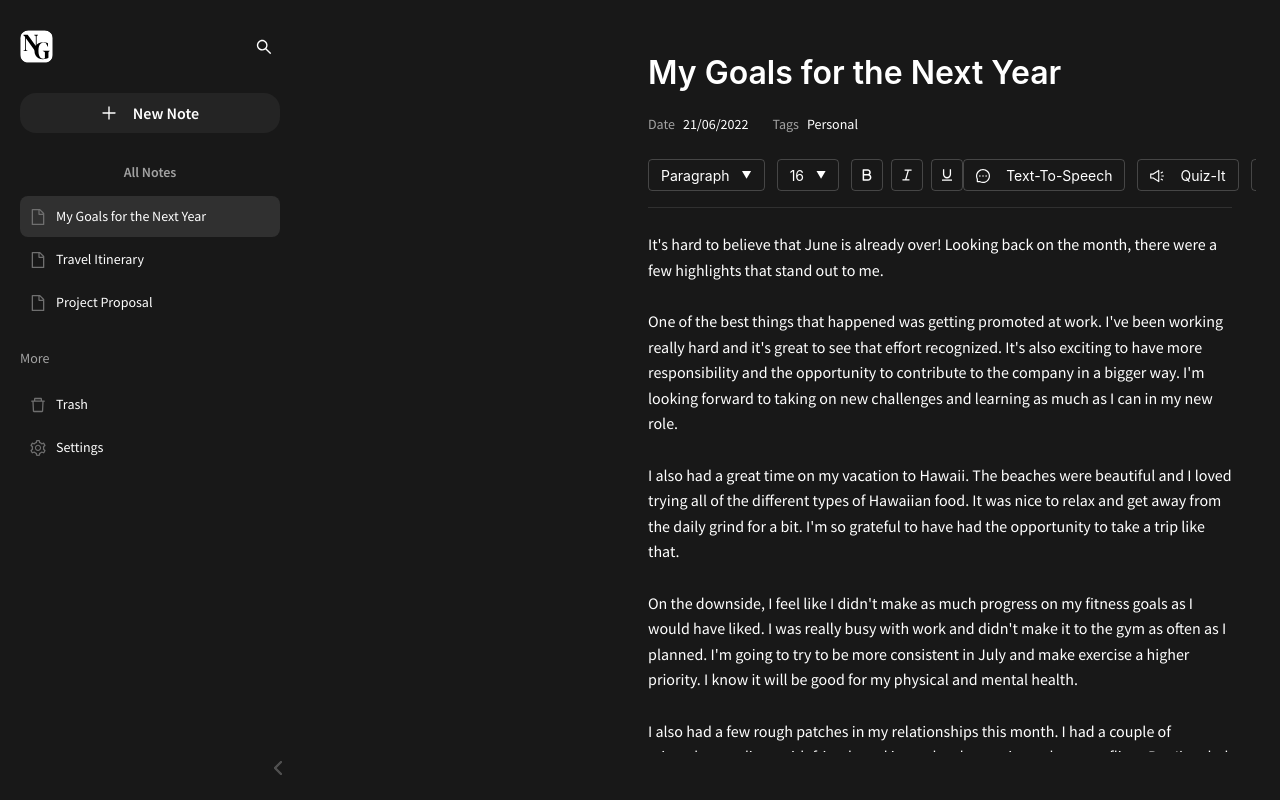
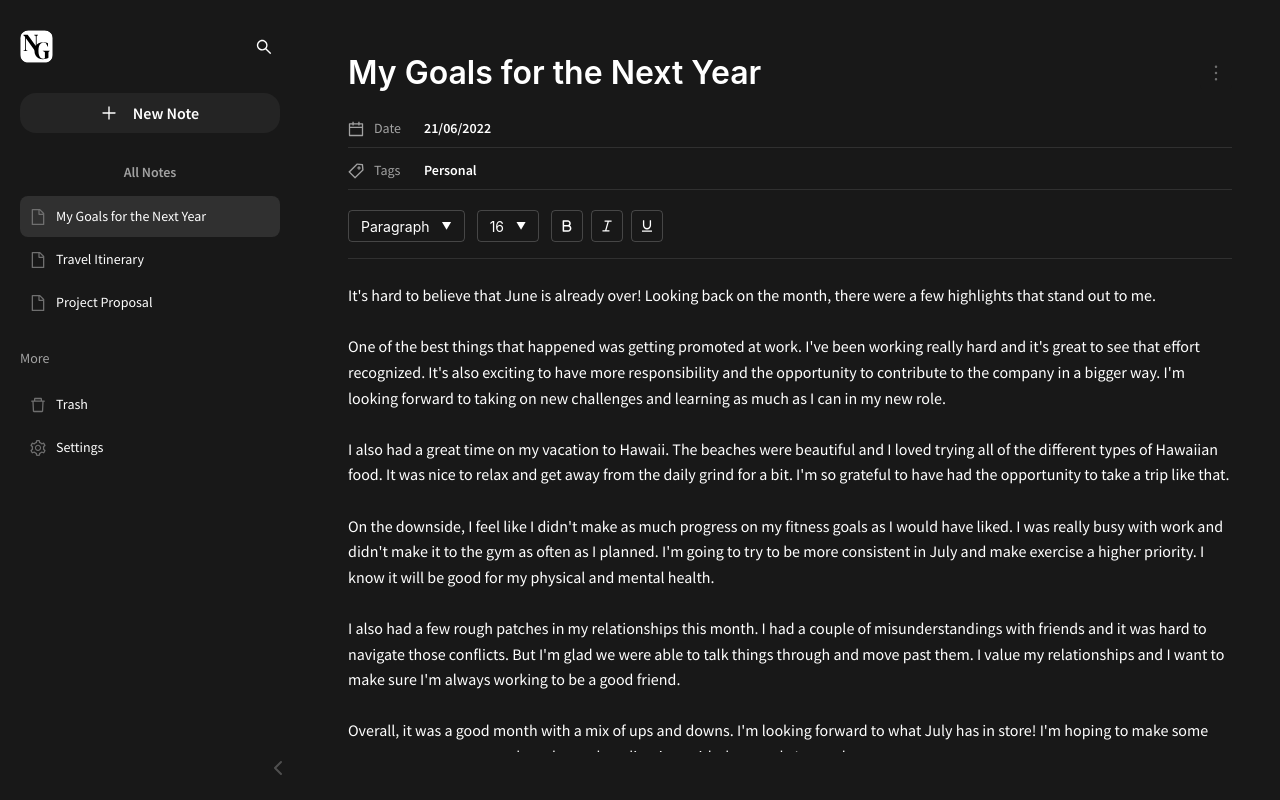
Before and after one commit to Rider9797/SE-Project, a React (Vite) app in the folder frontend/: page /Dashboard/1/edit in a window 1280 px wide. Built offline with nearby package versions, Linux system fonts and the light colour scheme.

Commit message:
done all the fronted cause im the goat

```diff
--- a/frontend/src/components/NoteEditor.tsx
+++ b/frontend/src/components/NoteEditor.tsx
@@ -1,15 +1,12 @@
-// components/NoteEditor.tsx
 import React, { useState } from 'react';
 import { Input, Button, Dropdown, Menu, Typography } from 'antd';
 import {
   BoldOutlined,
   ItalicOutlined,
   UnderlineOutlined,
-  AlignLeftOutlined,
-  MoreOutlined,
-  MessageOutlined,
-  SoundOutlined,
-  FileTextOutlined
+  CalendarOutlined,
+  TagOutlined,
+  MoreOutlined
 } from '@ant-design/icons';
 import '../styles/NoteEditor.css';
 
@@ -42,9 +39,19 @@ Overall, it was a good month with a mix of ups and downs. I'm looking forward to
     ]} />
   );
 
+  // More options menu
+  const moreOptions = (
+    <Menu items={[
+      { key: '1', label: 'Delete Note' },
+      { key: '2', label: 'Duplicate Note' },
+      { key: '3', label: 'Export as PDF' },
+    ]} />
+  );
+
   return (
     <div className="note-editor-container">
       <div className="note-editor-header">
+        <div className="title-and-more">
           <Input
             className="note-title-input"
             value={noteTitle}
@@ -53,15 +60,22 @@ Overall, it was a good month with a mix of ups and downs. I'm looking forward to
             placeholder="Note Title"
           />
 
-        <div className="note-meta">
-          <div className="note-meta-item">
-            <span className="meta-label">Date</span>
-            <span className="meta-value">{date}</span>
+          <Dropdown overlay={moreOptions} trigger={['click']} placement="bottomRight">
+            <Button icon={<MoreOutlined />} className="more-options-btn" />
+          </Dropdown>
         </div>
 
-          <div className="note-meta-item">
-            <span className="meta-label">Tags</span>
-            <span className="meta-value">{tags.join(', ')}</span>
+        <div className="meta-container">
+          <div className="meta-item">
+            <CalendarOutlined className="meta-icon" />
+            <div className="meta-label">Date</div>
+            <div className="meta-value">{date}</div>
+          </div>
+
+          <div className="meta-item">
+            <TagOutlined className="meta-icon" />
+            <div className="meta-label">Tags</div>
+            <div className="meta-value">{tags.join(', ')}</div>
           </div>
         </div>
       </div>
@@ -84,18 +98,6 @@ Overall, it was a good month with a mix of ups and downs. I'm looking forward to
             <Button className="icon-button"><UnderlineOutlined /></Button>
           </div>
         </div>
-
-        <div className="toolbar-right">
-          <Button className="action-button" icon={<MessageOutlined />}>
-            <span className="button-text">Text-To-Speech</span>
-          </Button>
-          <Button className="action-button" icon={<SoundOutlined />}>
-            <span className="button-text">Quiz-It</span>
-          </Button>
-          <Button className="action-button" icon={<FileTextOutlined />}>
-            <span className="button-text">Summarize</span>
-          </Button>
-        </div>
       </div>
 
       <div className="note-content-area">
--- a/frontend/src/styles/MainLayout.css
+++ b/frontend/src/styles/MainLayout.css
@@ -39,7 +39,6 @@
 }
 
 .sidebar-logo {
-
   width: 33px;
   height: 33px;
 }
@@ -157,6 +156,60 @@
   width: 100%;
 }
 
+/* AI Tools Section - New Addition */
+.ai-tools-section {
+  display: flex;
+  flex-direction: column;
+  gap: 10px;
+  width: 100%;
+  margin-top: 20px;
+  padding: 0 20px;
+  position: relative;
+}
+
+.tools-section-header {
+  color: rgba(255, 255, 255, 0.60);
+  font-family: 'Source Sans Pro', sans-serif;
+  font-size: 14px;
+  font-style: normal;
+  font-weight: 600;
+  line-height: normal;
+  text-align: center;
+  width: 100%;
+  margin-bottom: 5px;
+}
+
+/* Updated AI tool item styling to match specifications */
+.ai-tool-item {
+  display: flex;
+  width: 100%;
+  padding: 12px 15px;
+  align-items: center;
+  gap: 10px;
+  border-radius: 14px;
+  background: rgba(0, 0, 0, 0.50);
+  cursor: pointer;
+  color: #FFF;
+  font-family: 'Source Sans Pro', sans-serif;
+  font-size: 14px;
+  font-weight: 400;
+  transition: all 0.2s ease;
+}
+
+.ai-tool-item .note-icon {
+  color: rgba(255, 255, 255, 0.7);
+  font-size: 16px;
+}
+
+.ai-tool-item:hover {
+  background-color: rgba(0, 0, 0, 0.70);
+  transform: translateY(-2px);
+}
+
+.ai-tool-item:active {
+  transform: translateY(0px);
+}
+
 .collapse-sidebar {
   position: absolute;
   bottom: 20px;
@@ -177,144 +230,27 @@
 
 /* Dashboard Styles */
 .dashboard-container {
-  /* Remove width: 1920px; */
   display: flex;
   min-height: 100vh;
   background: #181818;
-  width: 100%; /* Add this */
+  width: 100%;
 }
 
 .dashboard-content {
   display: flex;
   flex-direction: column;
   height: 100%;
-  max-width: 100%; /* Prevent horizontal overflow */
+  max-width: 100%;
   margin: 0 auto;
 }
+
 /* Empty State */
 .empty-state {
   display: flex;
   flex-direction: column;
   align-items: center;
   justify-content: center;
-  text-align: center;/* MainLayout.css updated styles */
-
-  /* Main Layout */
-  .main-layout {
-    display: flex;
-    height: 100vh;
-    width: 100%;
-    background-color: #181818;
-    font-family: 'Source Sans Pro', sans-serif;
-    overflow: hidden; /* Prevent scrollbars */
-  }
-
-  /* Sidebar Styles */
-  .sidebar {
-    width: 280px;
-    min-width: 280px; /* Ensure minimum width */
-    padding: 20px 0;
-    display: flex;
-    flex-direction: column;
-    background: #181818;
-    position: relative;
-    height: 100%;
-    overflow-y: auto; /* Allow scrolling in sidebar if needed */
-  }
-
-  /* Main Content Styles */
-  .main-content {
-    flex: 1;
-    height: 100vh;
-    overflow-y: auto;
-    background-color: #181818;
-    padding: 24px;
-    display: flex;
-    flex-direction: column;
-  }
-
-  /* Dashboard Styles */
-  .dashboard-container {
-    flex: 1;
-    display: flex;
-    flex-direction: column;
-    width: 100%;
-    max-width: 1200px; /* Set max width instead of fixed width */
-    margin: 0 auto; /* Center the content */
-    background: #1f1f1f;
-  }
-
-  .dashboard-content {
-    display: flex;
-    flex-direction: column;
-    flex: 1;
-    align-items: center;
-    justify-content: flex-start;
-    width: 100%;
-    padding: 20px 0;
-  }
-
-  /* Empty State */
-  .empty-state {
-    display: flex;
-    flex-direction: column;
-    align-items: center;
-    justify-content: center;
-    text-align: center;
-    padding: 40px 20px;
-    margin-bottom: 40px;
-    width: 100%;
-    max-width: 600px; /* Limit width for better readability */
-  }
-
-  /* Recent Notes Section */
-  .recent-notes-section {
-    width: 100%;
-    padding: 20px;
-    max-width: 1000px; /* Limit width for better layout */
-    margin: 0 auto;
-  }
-
-  .notes-grid {
-    display: grid;
-    grid-template-columns: repeat(auto-fit, minmax(250px, 1fr));
-    gap: 20px;
-    width: 100%;
-    padding: 0 20px; /* Add padding instead of fixed margins */
-  }
-
-  .note-card {
-    background-color: #232323;
-    border-radius: px;
-    overflow: hidden;
-    cursor: pointer;
-    height: 150px; /* Fixed height for consistency */
-    display: flex;
-    flex-direction: column;
-  }
-
-  /* Responsive adjustments */
-  @media (max-width: 768px) {
-    .sidebar {
-      width: 220px;
-      min-width: 220px;
-    }
-
-    .notes-grid {
-      grid-template-columns: repeat(auto-fill, minmax(200px, 1fr));
-    }
-  }
-
-  @media (max-width: 480px) {
-    .sidebar {
-      width: 180px;
-      min-width: 180px;
-    }
-
-    .notes-grid {
-      grid-template-columns: 1fr;
-    }
-  }
+  text-align: center;
   padding: 40px;
   margin-bottom: 40px;
 }
@@ -330,7 +266,6 @@
   font-weight: 600 !important;
   margin-bottom: 10px !important;
   text-align: center;
-
 }
 
 .empty-description {
@@ -354,7 +289,7 @@
   font-weight: 600 !important;
   margin-bottom: 40px !important;
   text-align: center;
-  margin-top: -65px !important; /* Pulls the title closer to the logo */
+  margin-top: -65px !important;
 }
 
 .notes-grid {
@@ -401,23 +336,15 @@
   margin-left: 8px;
 }
 
-/*
-
-
-sidebar collapsing shit
-
-
-*/
-
-/* Add transition to sidebar */
+/* Sidebar collapsing functionality */
 .sidebar {
-  transition: all 0.6s ease; /*change accordingly*/
+  transition: all 0.6s ease;
   overflow: hidden;
 }
 
 /* Collapsed state */
 .sidebar.collapsed {
-  width: 80px !important; /* Collapsed width */
+  width: 80px !important;
   min-width: 80px !important;
 }
 
@@ -426,7 +353,9 @@ sidebar collapsing shit
 .sidebar.collapsed .new-note-btn span,
 .sidebar.collapsed .all-notes-header,
 .sidebar.collapsed .note-item span,
-.sidebar.collapsed .more-section {
+.sidebar.collapsed .more-section,
+.sidebar.collapsed .tools-section-header,
+.sidebar.collapsed .ai-tool-item span {
   display: none;
 }
 
@@ -437,36 +366,119 @@ sidebar collapsing shit
 }
 
 /* Center items when collapsed */
-.sidebar.collapsed .note-item {
+.sidebar.collapsed .note-item,
+.sidebar.collapsed .ai-tool-item {
   justify-content: center;
+}
+
+/* When collapsed, make AI tools button rounded */
+.sidebar.collapsed .ai-tool-item {
+  padding: 12px;
+  width: 40px;
+  height: 40px;
+  border-radius: 50%;
+  margin: 0 auto;
+  display: flex;
+  justify-content: center;
+  align-items: center;
+}
+
+/* Fix to ensure icons are visible when collapsed */
+.sidebar.collapsed .ai-tool-item .note-icon {
+  display: block;
+  margin: 0;
 }
 
 /* Rotate collapse icon */
 .collapse-sidebar svg {
-  transition: transform 0.6s ease; /*change accordingly*/
+  transition: transform 0.6s ease;
 }
 
 .sidebar.collapsed .collapse-sidebar svg {
   transform: rotate(180deg);
 }
+
 /* Ensure smooth resizing of main content */
 .main-content {
-  transition: margin-left 0.6s ease; /*change accordingly*/
-}
-
-.sidebar:not(.collapsed) + .main-content {
-  margin-left: 300px;
-}
-
-.sidebar.collapsed + .main-content {
-  margin-left: 80px;
+  transition: margin-left 0.6s ease;
 }
 
 /* Adjust padding for collapsed state */
-.sidebar.collapsed .notes-section {
+.sidebar.collapsed .notes-section,
+.sidebar.collapsed .ai-tools-section {
   padding: 0 10px;
 }
 
 .sidebar.collapsed .note-item {
   padding: 10px 0;
 }
+
+/*
+
+
+
+
+*/
+/* Updated search container to handle animation */
+.search-container {
+  display: flex;
+  align-items: center;
+  position: relative;
+  height: 32px;
+}
+
+.search-icon {
+  width: 24px;
+  height: 24px;
+  color: #FFF;
+  cursor: pointer;
+  z-index: 10;
+  position: relative;
+  transition: transform 0.6s ease;
+}
+
+/* Search icon rotates slightly when active */
+.search-container:has(.search-input-wrapper.visible) .search-icon {
+  transform: rotate(-360deg);
+}
+
+/* Wrapper for the animated search input */
+.search-input-wrapper {
+  position: absolute;
+  right: 34px; /* Position to the left of the search icon */
+  width: 0;
+  overflow: hidden;
+  transition: width 0.6s ease, opacity 0.5s ease;
+  opacity: 0;
+}
+
+/* When search is visible */
+.search-input-wrapper.visible {
+  width: 180px;
+  opacity: 0.7;
+}
+
+/* Style for the actual input */
+.search-input {
+  background: rgba(255, 255, 255, 0.1) !important;
+  border: 1px solid rgba(255, 255, 255, 0.2) !important;
+  border-radius: 4px;
+  color: #FFF !important;
+  width: 100%;
+  height: 32px;
+  padding: 4px 8px;
+}
+
+.search-input input {
+  color: #FFF !important;
+  background: transparent !important;
+}
+
+.search-input::placeholder {
+  color: rgba(255, 255, 255, 0.5);
+}
+
+/* Handle collapsed sidebar state */
+.sidebar.collapsed .search-input-wrapper.visible {
+  display: none;
+}
--- a/frontend/src/styles/NoteEditor.css
+++ b/frontend/src/styles/NoteEditor.css
@@ -10,10 +10,18 @@
   overflow-y: auto;
 }
 
+/* Header section with title and metadata */
 .note-editor-header {
   display: flex;
   flex-direction: column;
-    margin-bottom: 24px;
+  margin-bottom: 20px;
+}
+
+.title-and-more {
+  display: flex;
+  justify-content: space-between;
+  align-items: center;
+  margin-bottom: 20px;
 }
 
 .note-title-input {
@@ -23,34 +31,64 @@
   background: transparent !important;
   padding: 0;
   border: none;
-    margin-bottom: 16px;
+  margin-bottom: 0;
+  width: calc(100% - 50px);
 }
 
 .note-title-input::placeholder {
   color: rgba(255, 255, 255, 0.6);
 }
 
-  .note-meta {
+.more-options-btn {
+  background: transparent !important;
+  border: none !important;
+  color: #6F6F6F !important;
+  font-size: 20px;
+  padding: 0;
+  height: 32px;
+  width: 32px;
   display: flex;
-    gap: 24px;
+  align-items: center;
+  justify-content: center;
 }
 
-  .note-meta-item {
+.more-options-btn:hover {
+  color: #FFF !important;
+}
+
+/* Metadata container with vertical layout */
+.meta-container {
+  display: flex;
+  flex-direction: column;
+  gap: 12px;
+}
+
+.meta-item {
   display: flex;
   align-items: center;
-    gap: 8px;
+  gap: 10px;
+  padding-bottom: 8px;
+  border-bottom: 1px solid rgba(255, 255, 255, 0.1);
+}
+
+.meta-icon {
+  color: rgba(255, 255, 255, 0.6);
+  font-size: 16px;
 }
 
 .meta-label {
   color: rgba(255, 255, 255, 0.6);
   font-size: 14px;
+  width: 40px;
 }
 
 .meta-value {
   color: #FFF;
   font-size: 14px;
+  font-weight: 600;
 }
 
+/* Toolbar section */
 .note-toolbar {
   display: flex;
   align-items: center;
@@ -61,12 +99,6 @@
 }
 
 .toolbar-left {
-    display: flex;
-    align-items: center;
-    gap: 12px;
-  }
-
-  .toolbar-right {
   display: flex;
   align-items: center;
   gap: 12px;
@@ -107,21 +139,7 @@
   border-radius: 4px;
 }
 
-  .action-button {
-    background: transparent !important;
-    border: 1px solid rgba(255, 255, 255, 0.2) !important;
-    color: #FFF !important;
-    height: 32px;
-    display: flex;
-    align-items: center;
-    padding: 0 12px;
-    border-radius: 4px;
-  }
-
-  .button-text {
-    margin-left: 8px;
-  }
-
+/* Content area */
 .note-content-area {
   flex: 1;
   overflow-y: auto;
```
Also changed, not shown: frontend/src/components/MainLayout.tsx (+51 -18 lines), frontend/src/index.css (+9 -6 lines), 1 other file (tests, documents, lock files or other folders). Lines whose indentation alone changed are shown as unchanged.
